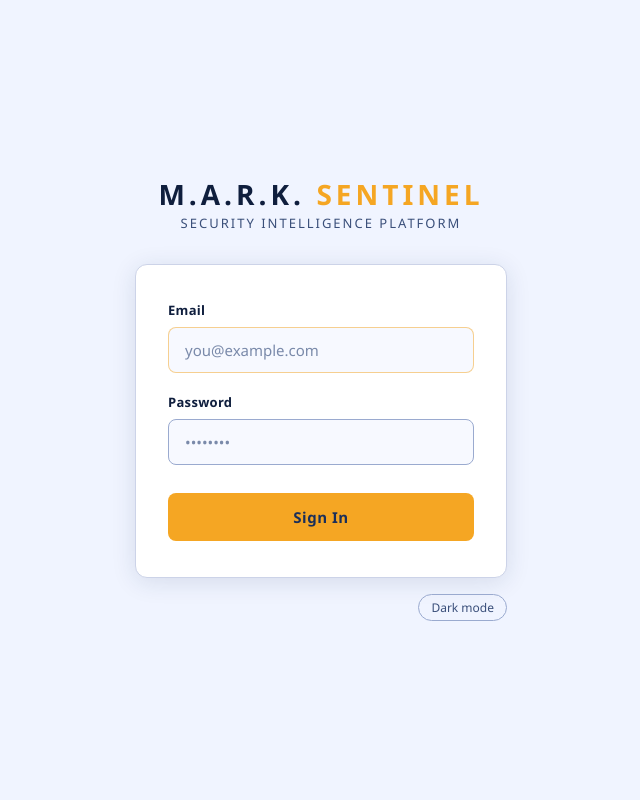
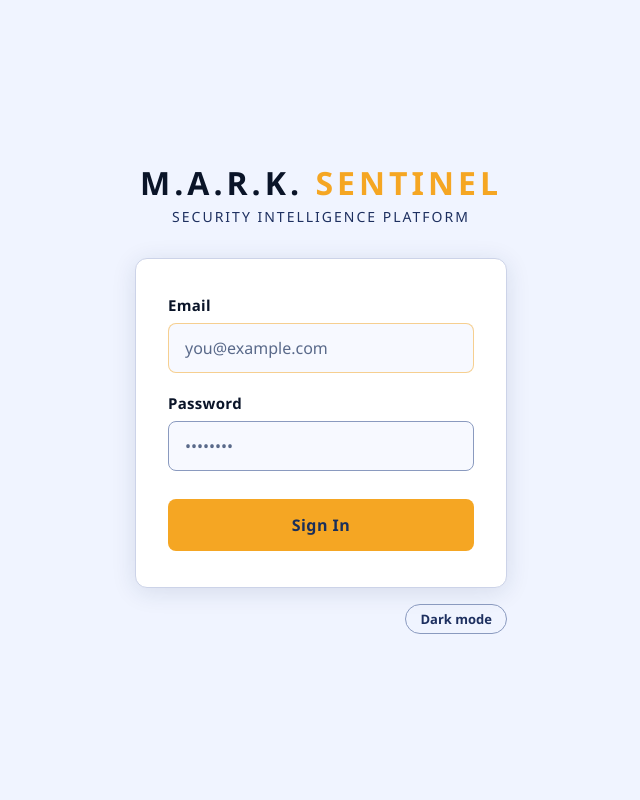
Before and after one commit to audit-forge/mark-sentinel, a FastAPI app: page /login in a window 1280 px wide. Shown: the whole page, without its empty margins (319-959 px from the left). Run offline with FastAPI, Linux system fonts and the light colour scheme; parts of the project's set-up code (start-up, migrations or seed data) failed here and were passed over.

Commit message:
style: improve login page readability — darker text, larger fonts both modes
- Light mode: text #0a1428, sub #1e3060, placeholder #5a6a8a (all max contrast on white)
- Dark mode: text #f0f4ff, sub/toggle #b0c4e8 (high contrast on dark bg), border-in #3d5585
- Brand name 28→32px, brand-sub/label/error 13→14-15px, inputs/btn 15→16px
- Label weight 600→700, toggle font-weight 600 added

Co-Authored-By: Claude Sonnet 4.6 <noreply@anthropic.com>

```diff
--- a/admin/templates/login.html
+++ b/admin/templates/login.html
@@ -16,10 +16,10 @@
   --bg-card:     #ffffff;
   --bg-input:    #f7f9ff;
   --border:      #ccd3e8;
-  --border-in:   #9aaacf;
-  --text:        #0f1e3d;
-  --text-sub:    #3a4f7a;
-  --placeholder: #7a8aaa;
+  --border-in:   #8a9abf;
+  --text:        #0a1428;
+  --text-sub:    #1e3060;
+  --placeholder: #5a6a8a;
   --accent:      #f5a623;
   --accent-hov:  #e09410;
   --accent-btn:  #1a2f5a;
@@ -27,7 +27,7 @@
   --err-bg:      #fff0f0;
   --err-bdr:     #fca5a5;
   --focus-bdr:   #f5a62380;
-  --toggle-c:    #3a4f7a;
+  --toggle-c:    #1e3060;
   --shadow:      0 4px 24px rgba(26,47,90,0.12);
 }
 [data-theme="dark"] {
@@ -35,9 +35,9 @@
   --bg-card:   #162040;
   --bg-input:  #0e1525;
   --border:    #1e2d50;
-  --border-in: #253a6a;
-  --text:      #e8edf8;
-  --text-sub:  #6a7fa8;
+  --border-in: #3d5585;
+  --text:      #f0f4ff;
+  --text-sub:  #b0c4e8;
   --accent:    #f5a623;
   --accent-hov:#e09410;
   --accent-btn:#0e1525;
@@ -45,7 +45,7 @@
   --err-bg:    #3a1010;
   --err-bdr:   #6a2020;
   --focus-bdr: #f5a62360;
-  --toggle-c:  #4a5a80;
+  --toggle-c:  #b0c4e8;
   --shadow:    0 4px 24px rgba(0,0,0,0.40);
 }
 * { box-sizing: border-box; margin: 0; padding: 0; }
@@ -69,7 +69,7 @@ body {
   margin-bottom: 32px;
 }
 .brand-name {
-  font-size: 28px;
+  font-size: 32px;
   font-weight: 800;
   color: var(--text);
   letter-spacing: 4px;
@@ -77,10 +77,10 @@ body {
 }
 .brand-name span { color: var(--accent); }
 .brand-sub {
-  font-size: 13px;
+  font-size: 14px;
   color: var(--text-sub);
   letter-spacing: 2px;
-  margin-top: 6px;
+  margin-top: 8px;
   text-transform: uppercase;
 }
 .card {
@@ -93,8 +93,8 @@ body {
 .form-group { margin-bottom: 20px; }
 label {
   display: block;
-  font-size: 13px;
-  font-weight: 600;
+  font-size: 15px;
+  font-weight: 700;
   color: var(--text);
   margin-bottom: 8px;
   letter-spacing: .3px;
@@ -103,10 +103,10 @@ input {
   background: var(--bg-input);
   border: 1.5px solid var(--border-in);
   color: var(--text);
-  padding: 12px 16px;
+  padding: 13px 16px;
   border-radius: 8px;
   font-family: inherit;
-  font-size: 15px;
+  font-size: 16px;
   width: 100%;
   transition: border-color .15s;
 }
@@ -114,12 +114,12 @@ input:focus { outline: none; border-color: var(--focus-bdr); }
 input::placeholder { color: var(--placeholder); opacity: 1; }
 .btn {
   width: 100%;
-  padding: 14px;
+  padding: 15px;
   background: var(--accent);
   color: var(--accent-btn);
   font-weight: 700;
   font-family: inherit;
-  font-size: 15px;
+  font-size: 16px;
   border: none;
   border-radius: 8px;
   cursor: pointer;
@@ -129,7 +129,7 @@ input::placeholder { color: var(--placeholder); opacity: 1; }
 }
 .btn:hover { background: var(--accent-hov); }
 .error {
-  font-size: 13px;
+  font-size: 14px;
   margin-bottom: 18px;
   padding: 10px 14px;
   background: var(--err-bg);
@@ -147,8 +147,9 @@ input::placeholder { color: var(--placeholder); opacity: 1; }
   border: 1px solid var(--border-in);
   color: var(--toggle-c);
   font-family: inherit;
-  font-size: 12px;
-  padding: 4px 12px;
+  font-size: 13px;
+  font-weight: 600;
+  padding: 5px 14px;
   border-radius: 20px;
   cursor: pointer;
   transition: color .15s, border-color .15s;
```
